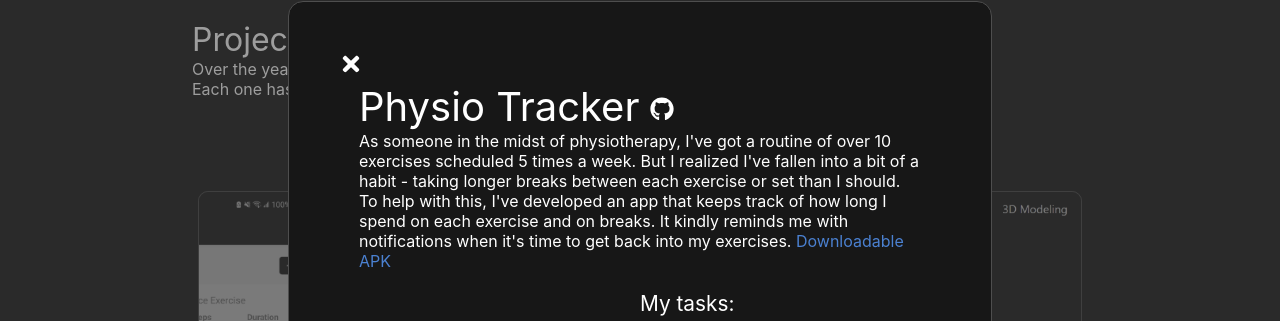
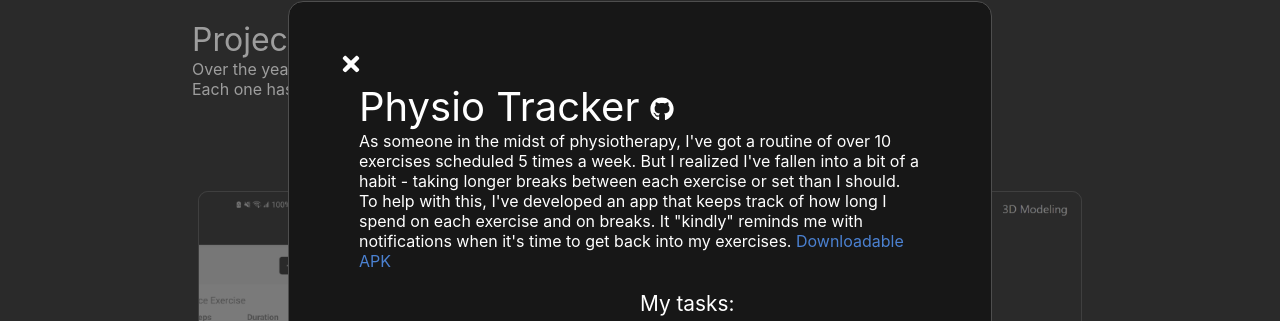
Before and after one commit to karenlinky/personal-website, a React (Create React App) app: page /projects in a window 1280 px wide. Both pictures are taken after a click on the element 415 px from the left and 608 px from the top of the page. Shown: the part 125-446 px from the top of the page. Built offline with nearby package versions, Linux system fonts and the light colour scheme.

Commit message:
Removed duplicated anchor

```diff
--- a/src/components/projects/PhysioTracker.js
+++ b/src/components/projects/PhysioTracker.js
@@ -27,7 +27,7 @@ const PhysioTracker = ({ imageOnLeft, id, openDetail, setProjectDetail }) => {
         exercises scheduled 5 times a week. But I realized I've fallen into a
         bit of a habit - taking longer breaks between each exercise or set than
         I should. To help with this, I've developed an app that keeps track of
-        how long I spend on each exercise and on breaks. It kindly reminds me
+        how long I spend on each exercise and on breaks. It "kindly" reminds me
         with notifications when it's time to get back into my exercises.{" "}
         <a
           href={PhysioTrackerApp}
@@ -35,9 +35,8 @@ const PhysioTracker = ({ imageOnLeft, id, openDetail, setProjectDetail }) => {
           rel="noreferrer"
           className={"downloadLink"}
         >
-          {"Downloadable APK"}
+          Downloadable APK
         </a>
-        <a></a>
       </div>
     </>
   );
```
